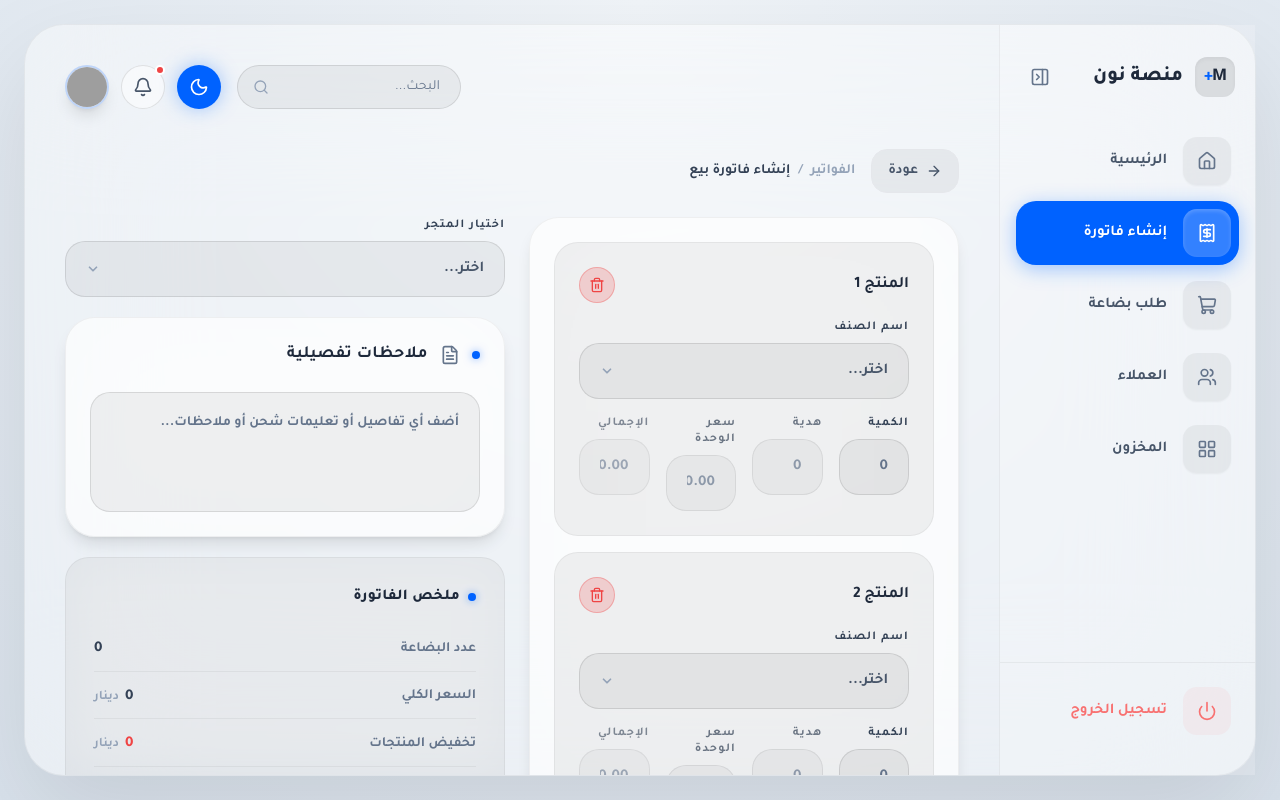
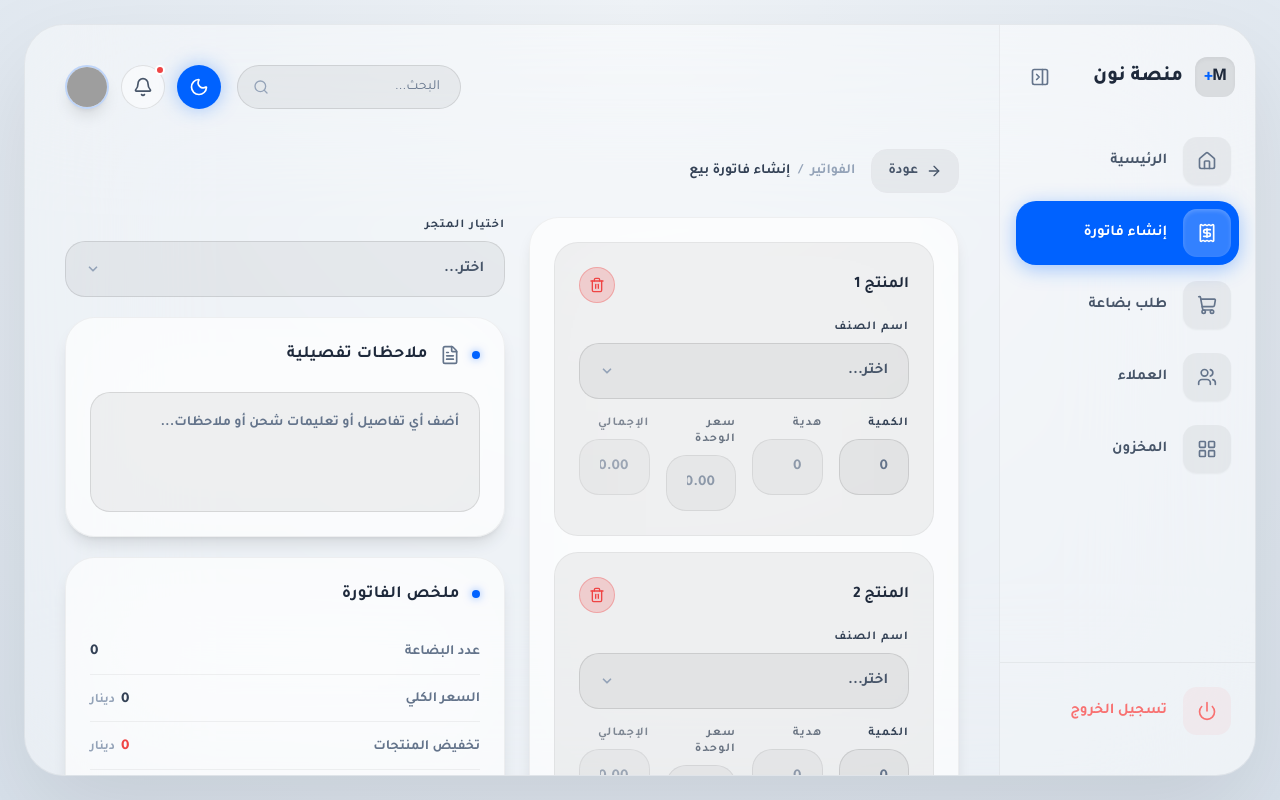
Before and after one commit to ofifice-alalem/tdm-design-for-v3, a React (Vite) app: page /invoice/create in a window 1280 px wide. Built offline with nearby package versions, Linux system fonts and the light colour scheme; grey boxes are pictures that could not be loaded.

Commit message:
commit -12

```diff
--- a/src/compenntes/layout/AppShell.tsx
+++ b/src/compenntes/layout/AppShell.tsx
@@ -56,7 +56,7 @@ export function AppShell({ children }: AppShellProps) {
     <div className="h-[100dvh] w-screen flex items-center justify-center p-0 lg:p-6 transition-colors duration-500 overflow-hidden bg-slate-100 dark:bg-slate-950 lg:bg-transparent">
 
       {/* Frosted-glass application window — fills available space */}
-      <div className="spatial-window w-full h-full flex relative rounded-none lg:rounded-[40px]">
+      <div className="spatial-window w-full h-full flex relative overflow-hidden rounded-none lg:rounded-[40px]">
 
         {/* Mobile Overlay for Sidebar */}
         {isSidebarOpen && (
--- a/src/index.css
+++ b/src/index.css
@@ -108,7 +108,7 @@
   }
 
   .spatial-window {
-    @apply bg-white/40 dark:bg-slate-900/40 backdrop-blur-[80px] border border-black/5 dark:border-white/10 shadow-[0_40px_100px_rgba(0,0,0,0.1)] dark:shadow-[0_40px_100px_rgba(0,0,0,0.6),inset_0_1px_1px_rgba(255,255,255,0.2)] rounded-[40px] transition-colors duration-500 h-full;
+    @apply bg-white/40 dark:bg-slate-900/40 backdrop-blur-[80px] border border-black/5 dark:border-white/10 shadow-[0_40px_100px_rgba(0,0,0,0.1)] dark:shadow-[0_40px_100px_rgba(0,0,0,0.6),inset_0_1px_1px_rgba(255,255,255,0.2)] transition-colors duration-500 h-full;
   }
 
 
@@ -137,11 +137,11 @@
   background: transparent;
 }
 ::-webkit-scrollbar-thumb {
-  background: hsl(var(--primary));
+  background: hsl(217, 100%, 50%);
   border-radius: 9999px;
 }
 ::-webkit-scrollbar-thumb:hover {
-  background: hsl(var(--primary) / 0.7);
+  background: hsl(217, 100%, 40%);
   border-radius: 9999px;
 }
 
--- a/src/pages/CreateInvoicePage.tsx
+++ b/src/pages/CreateInvoicePage.tsx
@@ -119,16 +119,12 @@ export default function CreateInvoicePage() {
             </SpatialCard>
 
             {/* Summary - mobile only */}
-            <div className="lg:hidden bg-black/5 dark:bg-white/5 rounded-[24px] border border-black/5 dark:border-white/5 p-5">
-              <div className="flex items-center gap-2 mb-4">
-                <span className="w-2 h-2 rounded-full bg-primary shadow-[0_0_8px_rgba(0,102,255,0.5)]" />
-                <h3 className="text-[15px] font-black text-slate-800 dark:text-white">ملخص الفاتورة</h3>
-              </div>
+            <SpatialCard title="ملخص الفاتورة" className="lg:hidden">
               <SummaryRow label="عدد البضاعة" value={fmt(totalQty)} unit="" />
               <SummaryRow label="السعر الكلي" value={fmt(totalPrice)} unit="دينار" />
               <SummaryRow label="تخفيض المنتجات" value={fmt(discountProducts)} unit="دينار" isDiscount />
               <SummaryRow label="تخفيض الفاتورة" value={fmt(discountInvoice)} unit="دينار" isDiscount />
-            </div>
+            </SpatialCard>
 
             {/* Sticky bottom */}
             <div className="
@@ -156,11 +152,7 @@ export default function CreateInvoicePage() {
               </div>
 
               {/* Desktop summary */}
-              <div className="hidden lg:block bg-black/5 dark:bg-white/5 backdrop-blur-xl rounded-[24px] border border-black/5 dark:border-white/5 p-7 transition-all">
-                <div className="flex items-center gap-2 mb-5">
-                  <span className="w-2 h-2 rounded-full bg-primary shadow-[0_0_8px_rgba(0,102,255,0.5)]" />
-                  <h3 className="text-[15px] font-black text-slate-800 dark:text-white tracking-wide">ملخص الفاتورة</h3>
-                </div>
+              <SpatialCard title="ملخص الفاتورة" className="hidden lg:block">
                 <div className="flex flex-col gap-1">
                   <SummaryRow label="عدد البضاعة" value={fmt(totalQty)} unit="" />
                   <SummaryRow label="السعر الكلي" value={fmt(totalPrice)} unit="دينار" />
@@ -175,7 +167,7 @@ export default function CreateInvoicePage() {
                     </div>
                   </div>
                 </div>
-              </div>
+              </SpatialCard>
 
               <button className="hidden lg:flex spatial-button w-full h-16 rounded-[24px] items-center justify-center gap-2.5 text-lg shadow-[0_10px_30px_rgba(0,102,255,0.4)]">
                 <ReceiptText className="w-5 h-5" />
--- a/src/pages/NewOrderPage.tsx
+++ b/src/pages/NewOrderPage.tsx
@@ -93,11 +93,7 @@ export default function NewOrderPage() {
             </SpatialCard>
 
             {/* Summary */}
-            <div className="bg-black/5 dark:bg-white/5 rounded-[24px] border border-black/5 dark:border-white/5 p-5 flex flex-col gap-3">
-              <div className="flex items-center gap-2 mb-1">
-                <span className="w-2 h-2 rounded-full bg-primary shadow-[0_0_8px_rgba(0,102,255,0.5)]" />
-                <h3 className="text-[15px] font-black text-slate-800 dark:text-white">ملخص الطلب</h3>
-              </div>
+            <SpatialCard title="ملخص الطلب">
               <div className="flex items-center justify-between py-2.5 border-b border-black/5 dark:border-white/5">
                 <span className="text-[14px] font-bold text-slate-500 dark:text-white/50">عدد الأصناف</span>
                 <span className="text-[15px] font-black text-slate-700 dark:text-white/80">{totalTypes}</span>
@@ -106,7 +102,7 @@ export default function NewOrderPage() {
                 <span className="text-[14px] font-bold text-slate-500 dark:text-white/50">إجمالي عدد البضاعة</span>
                 <span className="text-[15px] font-black text-primary">{totalQty}</span>
               </div>
-            </div>
+            </SpatialCard>
 
             {/* Action Buttons */}
             <div className="
```
